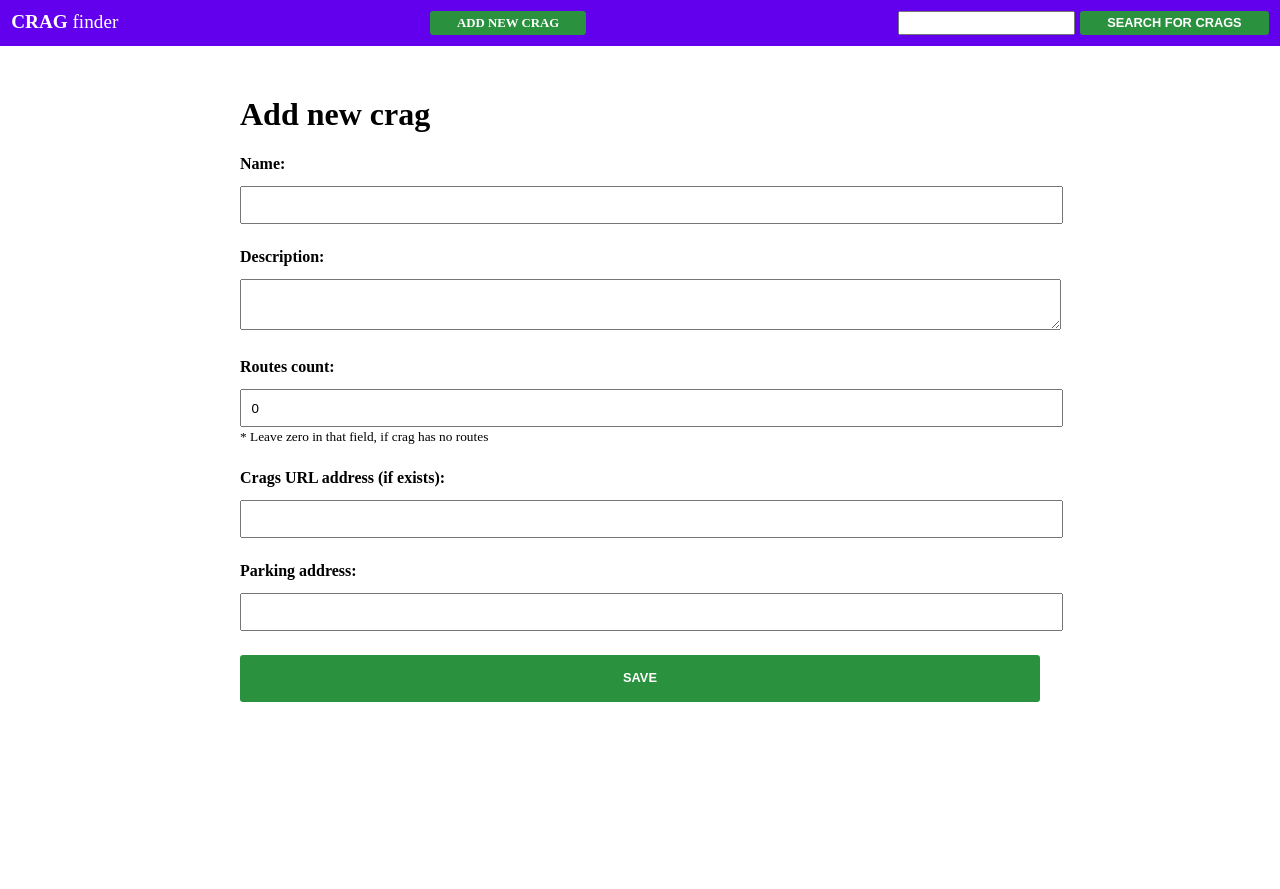
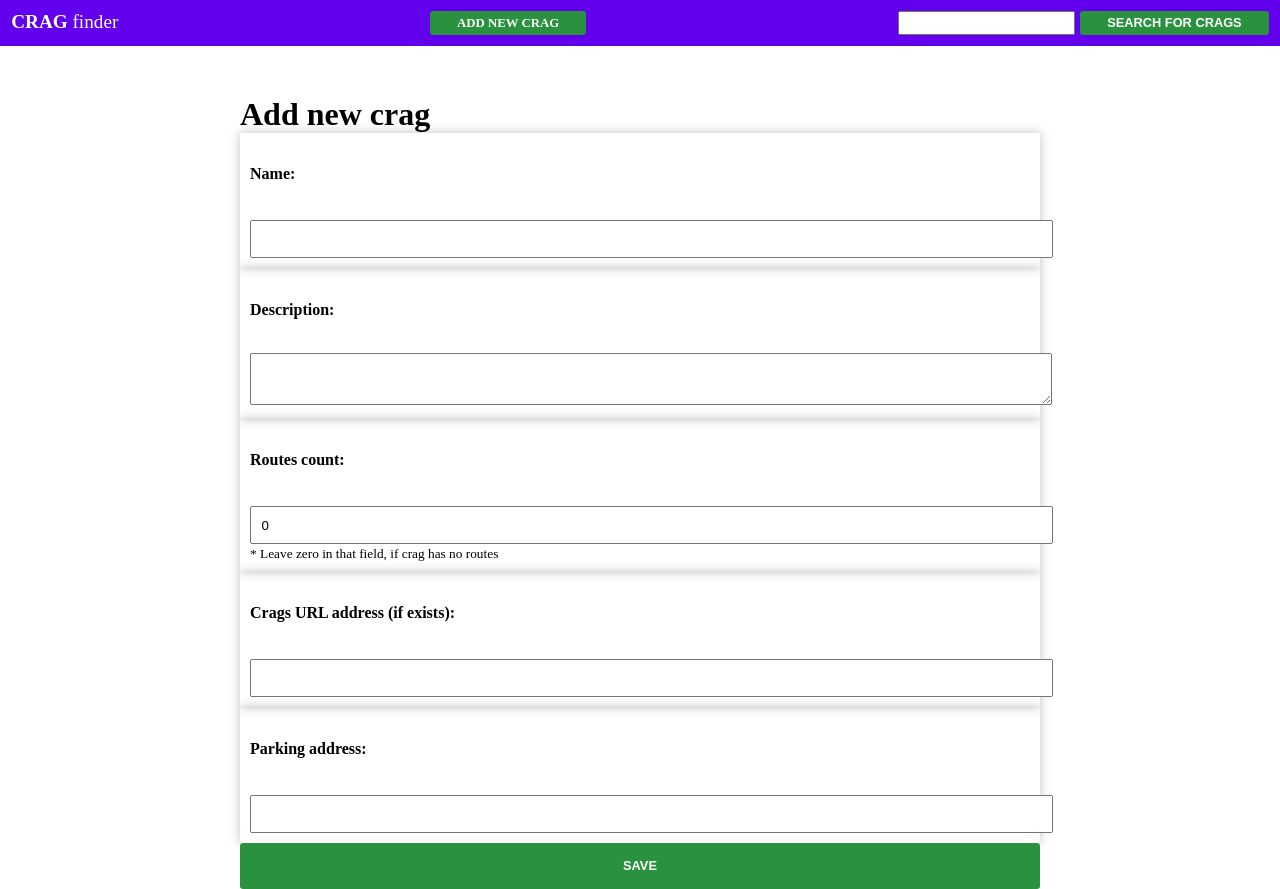
Before and after one commit to L00ka5z78/crag-finder-FE, a React (Create React App) app: page /add in a window 1280 px wide. Before the commit the page ends 800 px from the top, so only its background shows below. Built offline with nearby package versions, Linux system fonts and the light colour scheme.

Commit message:
add form changes for future modal 14.05.23 18:05

```diff
--- a/src/components/AddForm/AddForm.css
+++ b/src/components/AddForm/AddForm.css
@@ -1,6 +1,15 @@
 .add-form {
   width: 50rem;
   margin: 3.1rem auto;
+}
+
+.formBox {
+  padding: 10px;
+  box-shadow: 0 0 10px rgba(0, 0, 0, 0.25);
+}
+
+.label {
+  font-weight: bold;
 }
 
 .add-form label {
@@ -14,8 +23,7 @@
   font-weight: lighter;
 }
 
-.add-form input,
-.add-form textarea {
+.add-form Input {
   width: 100%;
   margin-top: 0.8rem;
   padding: 0.6rem;
@@ -27,3 +35,10 @@
   cursor: pointer;
   /* margin: 1rem 0.7rem; */
 }
+
+.input,
+.textarea {
+  width: 100%;
+  margin-top: 10px;
+  padding: 10px;
+}
--- a/src/components/AddForm/AddForm.tsx
+++ b/src/components/AddForm/AddForm.tsx
@@ -3,7 +3,7 @@ import React, { FormEvent, useState } from 'react';
 import './AddForm.css';
 import { Btn, Input } from '../layout/common';
 import { geocodeRes } from '../../utils/geoApi/geo-coding';
-import { addCragResponse } from 'src/utils/cragData/addCragResponse';
+import { addCragResponse } from '../../utils/cragData/addCragResponse';
 
 interface Props {
   setId: React.Dispatch<React.SetStateAction<string>>;
@@ -78,76 +78,85 @@ export const AddForm = ({ setId, closeForm }: Props) => {
   // }
 
   return (
-    <form className="add-form" onSubmit={saveCrag}>
-      <h1>Add new crag</h1>
-      <p>
-        <label>
-          Name: <br />
-          <input
-            type="text"
+    <>
+      <form className="add-form" onSubmit={saveCrag}>
+        <h1>Add new crag</h1>
+        <div className="formBox">
+          <label className="label" htmlFor="name">
+            Name:
+          </label>
+          <Input
+            className="input"
+            // type="text"
             name="name"
+            id="name"
             required
             maxLength={99}
             value={form.name}
             onChange={(e) => updateForm('name', e.target.value)}
           />
-        </label>
-      </p>
+        </div>
 
-      <p>
-        <label>
-          Description: <br />
+        <div className="formBox">
+          <label className="label" htmlFor="description">
+            Description:
+          </label>
           <textarea
+            className="textarea"
             name="description"
+            id="description"
             required
             maxLength={999}
             value={form.description}
             onChange={(e) => updateForm('description', e.target.value)}
           />{' '}
-        </label>
-      </p>
-      <p>
-        <label>
-          Routes count: <br />
-          <input
+        </div>
+        <div className="formBox">
+          <label className="label" htmlFor="routes">
+            Routes count:{' '}
+          </label>
+          <Input
             type="number"
             name="routes"
+            id="routes"
             required
             maxLength={99}
             value={form.routes}
             onChange={(e) => updateForm('routes', Number(e.target.value))}
           />
           <small> * Leave zero in that field, if crag has no routes</small>
-        </label>
-      </p>
+        </div>
 
-      <p>
-        <label>
-          Crags URL address (if exists): <br />
-          <input
+        <div className="formBox">
+          <label className="label" htmlFor="url">
+            Crags URL address (if exists):{' '}
+          </label>
+          <Input
             type="url"
             name="url"
+            id="url"
             maxLength={99}
             value={form.url}
             onChange={(e) => updateForm('url', e.target.value)}
           />
-        </label>
-      </p>
+        </div>
 
-      <p>
-        <label>
-          Parking address: <br />
-          <input
-            type="text"
+        <div className="formBox">
+          <label className="label" htmlFor="accomodation">
+            Parking address:{' '}
+          </label>
+          <Input
+            // type="text"
             name="accomodation"
+            id="accomodation"
             maxLength={99}
             value={form.accomodation}
             onChange={(e) => updateForm('accomodation', e.target.value)}
           />
-        </label>
-      </p>
+        </div>
 
-      <Btn text="Save" />
-    </form>
+        <Btn text="Save" />
+      </form>
+    </>
   );
 };
```
